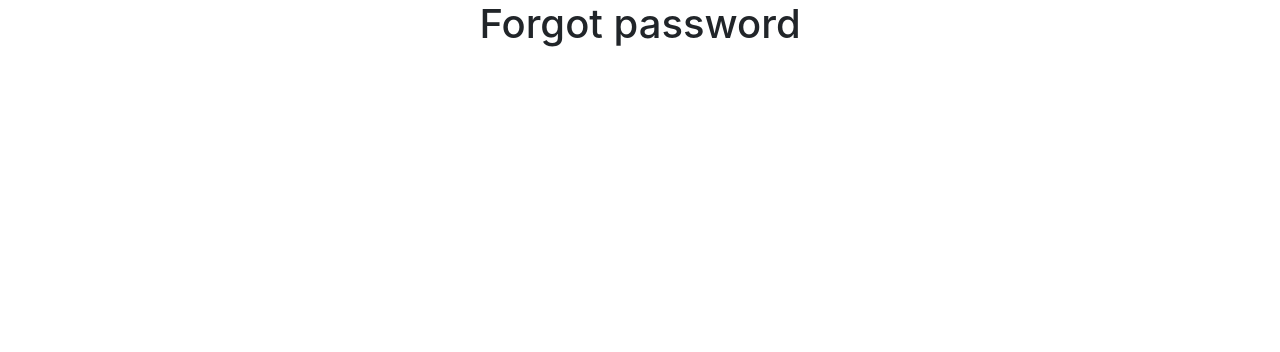
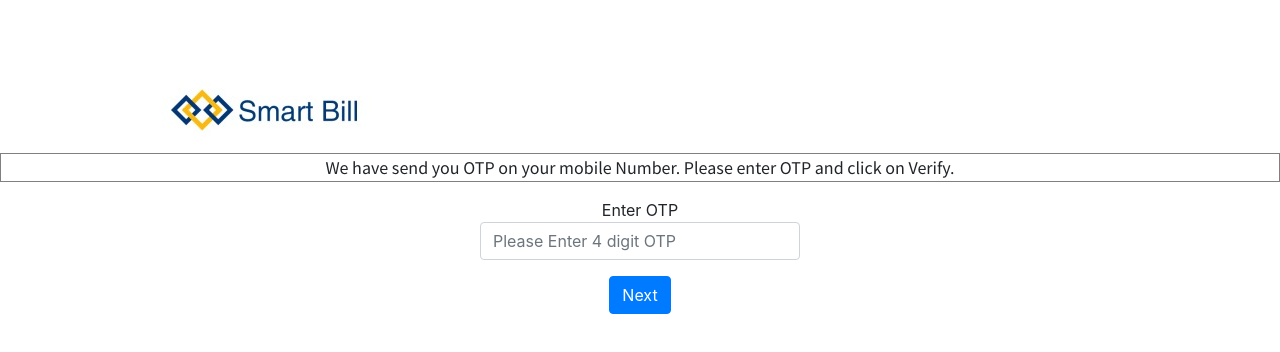
Before and after one commit to kirankumarsunkati/SB, a React (Create React App) app in the folder my-app/: page /ForgotPassword in a window 1280 px wide. Shown: the top 352 px of the page. Built offline with nearby package versions, Linux system fonts and the light colour scheme.

Commit message:
registration
registration changes

```diff
--- a/my-app/src/App.css
+++ b/my-app/src/App.css
@@ -26,7 +26,9 @@ p{
   font-size: 18px;
   font-family: SourceSansPro;
 }
-
+.applyBorder{
+	border:solid 1px grey;
+}
 @keyframes App-logo-spin {
   from {
     transform: rotate(0deg);
--- a/my-app/src/components/Dashboard/Navs.js
+++ b/my-app/src/components/Dashboard/Navs.js
@@ -3,7 +3,7 @@ import React from 'react';
 class Navs extends React.Component{
 render(){
   return(
-    <div className="col-3">{this.props.value}
+    <div>{this.props.value}
     </div>
   );
 
--- a/my-app/src/components/Dashboard/Summary.js
+++ b/my-app/src/components/Dashboard/Summary.js
@@ -22,7 +22,7 @@ render(){
           <div className="row dashboardContainer">
                 {this.state.map( (name,key) => {
                   {{console.log(this.props,this.props.match.path.split('/'));}}
-                  return <Link to={name} key={key}><Navs  value={name}/></Link>
+                  return <Link  className="col-3" to={name} key={key}><Navs  value={name}/></Link>
                 })}
           </div>
           <Row name={'Collections'} value={'23423'} isHeader={'true'}></Row>
--- a/my-app/src/components/Login/ForgotPassword.js
+++ b/my-app/src/components/Login/ForgotPassword.js
@@ -1,9 +1,34 @@
 import React from 'react';
+import sb from './../../Images/SmartBill.jpeg';
+import HelpText from './../UtilityComponents/HelpText.js';
+import {forgotPassword} from './../UtilityComponents/const.js';
 
 class ForgotPassword extends React.Component{
 render(){
   return(
-  <div><h1>Forgot password </h1></div>
+  <div className="forgotPasswordWrapper">
+            <div className="row">
+            <p className="col-1"></p>
+            <p className="logoWrapper col-3">
+                <img src={sb} alt="sb" className="sblogo"/>
+            </p>
+            <p className="col-8"></p>
+            </div>
+            <div className="row">
+            <p className="col-12 text-center applyBorder"><HelpText msg={forgotPassword}/></p>
+            </div>
+            <div className="formWrapper">
+                <form name="forGotPassword" id="forGotPassword">
+                <div className="form-group">
+                    <label className="userOtp">Enter OTP</label>
+                    <input type="password" className="form-control userOtp" id="userOtp"  ref = {(input) => { this.otp = input; } } placeholder="Please Enter 4 digit OTP" onKeyUp={this.submitForm}/>
+                </div>
+
+                <button type="submit" className="btn btn-primary">Next</button>
+                </form>
+            </div>
+
+      </div>
   );
 
 }
--- a/my-app/src/components/Login/Login.js
+++ b/my-app/src/components/Login/Login.js
@@ -12,7 +12,7 @@ class Test extends React.Component{
     console.log('onkeyup', this.otp.value);
     let password = this.otp.value;
       if(password.length === 4){
-          this.props.history.push("/Dashboard");
+          this.props.history.push("/Dashboard/Summary");
       }
   }
 
@@ -21,11 +21,11 @@ render(){
     return (
       <div className="loginWrapper">
             <div className="row">
-            <p className="col-3"></p>
-            <p className="logoWrapper col-6">
+            <p className="col-1"></p>
+            <p className="logoWrapper col-3">
                 <img src={sb} alt="sb" className="sblogo"/>
             </p>
-            <p className="col-3"></p>
+            <p className="col-8"></p>
             </div>
             <div className="row">
             <p className="col-4"></p>
--- a/my-app/src/components/UserRegistration/UserRegistration.js
+++ b/my-app/src/components/UserRegistration/UserRegistration.js
@@ -1,9 +1,38 @@
 import React from 'react';
+import sb from './../../Images/SmartBill.jpeg';
+import HelpText from './../UtilityComponents/HelpText.js';
+import {userRegistrationMsg} from './../UtilityComponents/const.js';
+
 
 class UserRegistration extends React.Component{
 render(){
   return(
-  <div><h1>Testtt </h1></div>
+  <div className="userRegistrationWrapper">
+            <div className="row">
+            <p className="col-1"></p>
+            <p className="logoWrapper col-3">
+                <img src={sb} alt="sb" className="sblogo"/>
+            </p>
+            <p className="col-8"></p>
+            </div>
+            <div className="row">
+            <p className="col-12 text-center applyBorder"><HelpText msg={userRegistrationMsg}/></p>
+            </div>
+            <div className="formWrapper">
+                <form name="userRegisrationForm" id="userRegisrationForm">
+                <div className="form-group">
+                    <label className="userPIN">Enter PIN</label>
+                    <input type="password" className="form-control userOtp" id="userPIN"  ref = {(input) => { this.otp = input; } } placeholder="Please Enter 4 digit OTP" onKeyUp={this.submitForm}/>
+                </div>
+				<div className="form-group">
+                    <label className="reEnterPIN">Re Enter PIN</label>
+                    <input type="password" className="form-control userOtp" id="reEnterPIN"  ref = {(input) => { this.otp = input; } } placeholder="Please Enter 4 digit OTP" onKeyUp={this.submitForm}/>
+                </div>
+                <button type="submit" className="btn btn-primary">Submit</button>
+                </form>
+            </div>
+
+      </div>
   );
 
 }
--- /dev/null
+++ b/my-app/src/components/UtilityComponents/HelpText.js
@@ -0,0 +1,12 @@
+import React from 'react';
+
+class Test extends React.Component{
+render(){
+	const {msg} = this.props;
+  return(
+  <span className="helpTextWrapper">{msg}</span>
+  );
+
+}
+}
+export default Test;
--- /dev/null
+++ b/my-app/src/components/UtilityComponents/const.js
@@ -0,0 +1,2 @@
+export const userRegistrationMsg = "Set Login PIN(Remember this pin for login every time)";
+export const forgotPassword = "We have send you OTP on your mobile Number. Please enter OTP and click on Verify.";
```
Also changed, not shown: 1 other file (tests, documents, lock files or other folders).
